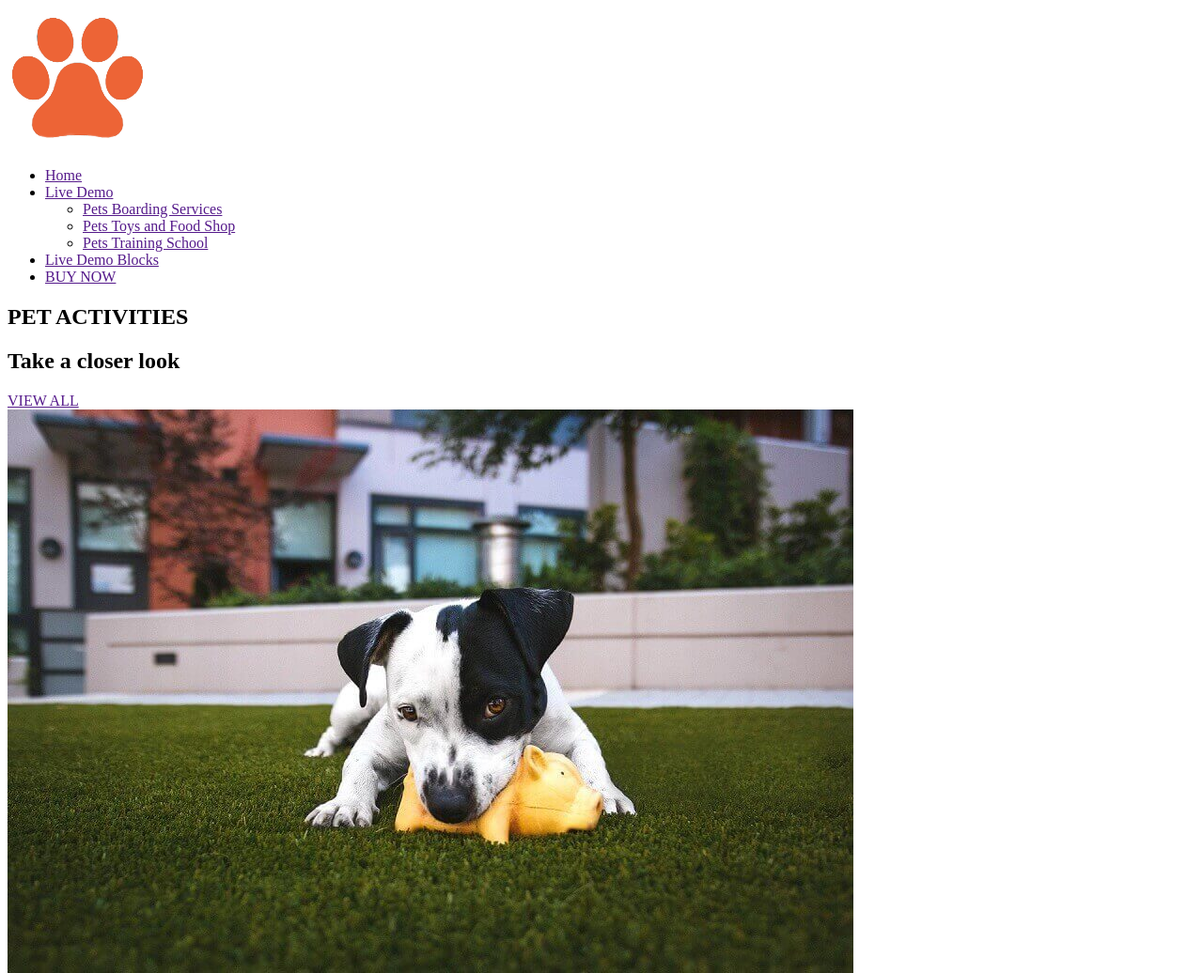
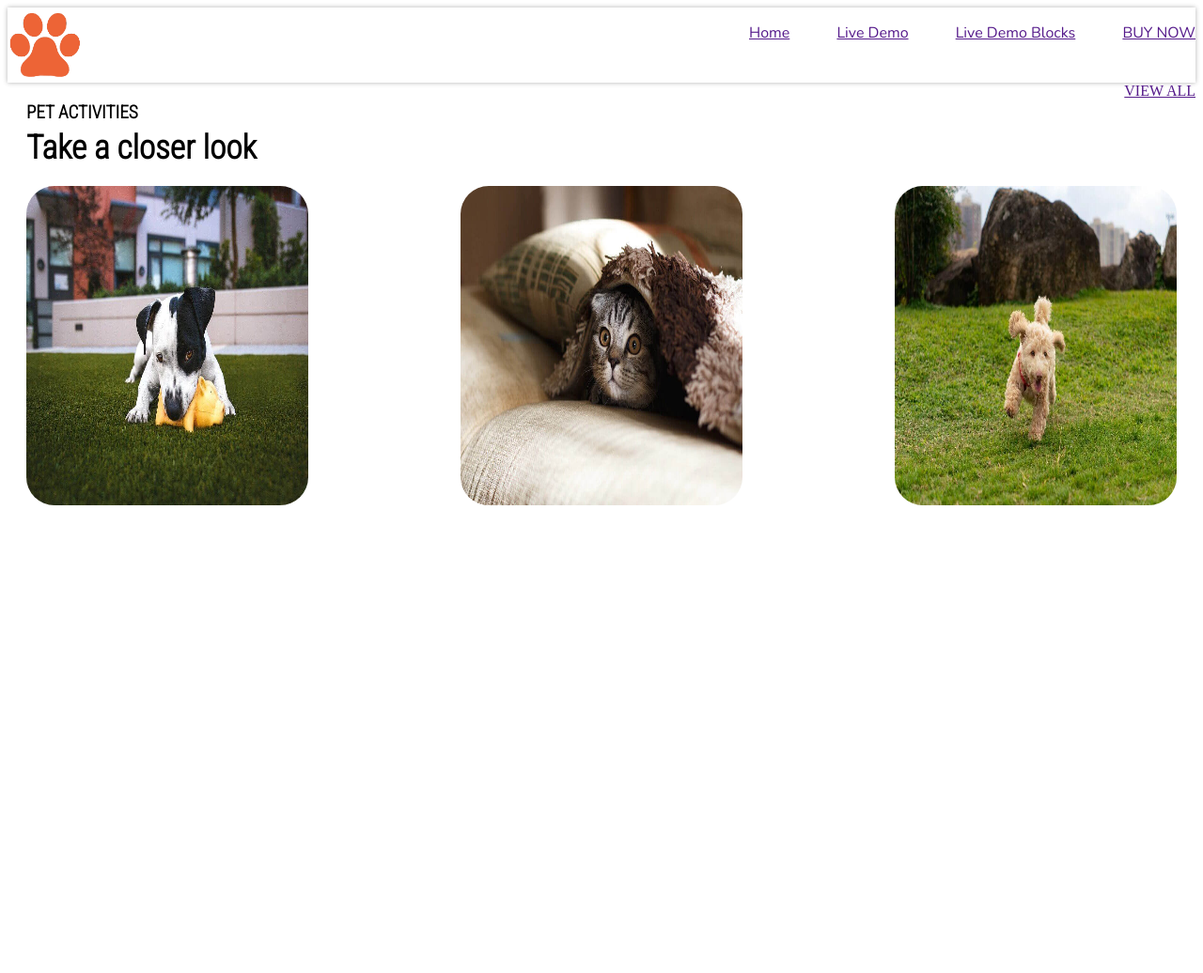
Before and after one commit to MarinaNaM/202205-W01CH03_Marina-Navarrete, a plain HTML site: page index.html in a window 1280 px wide. Shown: the top 1036 px of the page at 94% size. After the commit the page ends 800 px from the top, so only its background shows below. Drawn offline with nearby package versions, Linux system fonts and the light colour scheme.

Commit message:
Add changes html and css

```diff
--- a/index.html
+++ b/index.html
@@ -18,7 +18,8 @@
                     </li>
                     <li class="menu__li">
                         <a class="menu__link" href="">Live Demo</a>
-                        <ul>
+
+                        <ul class="submenu__li">
                             <li class="sub-li">
                                 <a class="sub-li__link" href=""
                                     >Pets Boarding Services</a
@@ -46,8 +47,8 @@
             </nav>
             <section class="body">
                 <hgroup class="body__titles">
-                    <h1>PET ACTIVITIES</h1>
-                    <h2>Take a closer look</h2>
+                    <h1 class="first-title">PET ACTIVITIES</h1>
+                    <h2 class="second-title">Take a closer look</h2>
                 </hgroup>
                 <nav clas="body__bottom">
                     <a class="bottom" href="">VIEW ALL</a>
@@ -55,22 +56,26 @@
             </section>
             <section class="images">
                 <nav class="images__gallery">
-                    <div>
+                    <div class="all-images">
                         <img
-                            calss="image"
+                            calss="image__jpg"
                             src="01.jpg"
                             alt="perro jugando en el césped "
                         />
                     </div>
-                    <div>
+                    <div class="all-images">
                         <img
-                            class="image"
+                            class="image__jpg"
                             src="02.jpg"
                             alt="gato debajo de una manta"
                         />
                     </div>
-                    <div>
-                        <img class="image" src="03.jpg" alt="perro corriendo" />
+                    <div class="all-images">
+                        <img
+                            class="image__jpg"
+                            src="03.jpg"
+                            alt="perro corriendo"
+                        />
                     </div>
                 </nav>
             </section>
--- a/style.css
+++ b/style.css
@@ -0,0 +1,68 @@
+@import url("https://fonts.googleapis.com/css2?family=Nunito:wght@400;800&family=Roboto+Condensed:wght@300&display=swap");
+
+.navbar {
+    display: flex;
+    justify-content: space-between;
+    box-shadow: 0 0 5px 0 rgba(0, 0, 0, 0.31);
+}
+.navbar__logo {
+    width: 80px;
+}
+
+.menu {
+    width: 475px;
+    display: flex;
+    justify-content: space-between;
+}
+.menu__li {
+    font-family: "Nunito", sans-serif;
+    display: inline;
+}
+
+.submenu__li {
+    display: none;
+}
+
+.body {
+    display: flex;
+    justify-content: space-between;
+}
+
+.body__titles {
+    display: flex;
+    flex-direction: column;
+    justify-content: flex-start;
+    padding: 20px 20px;
+}
+
+.first-title {
+    font-family: "Roboto Condensed", sans-serif;
+    font-size: 120%;
+    font-weight: 700;
+    margin: 0 auto 5px 0;
+}
+
+.second-title {
+    font-family: "Roboto Condensed", sans-serif;
+    font-size: 220%;
+    font-weight: 900;
+    margin: 0 auto;
+}
+
+.body__bottom {
+    display: flex;
+}
+
+.images__gallery {
+    display: flex;
+    flex-direction: row;
+    justify-content: space-between;
+    align-items: center;
+    margin-left: 20px;
+    margin-right: 20px;
+}
+div > img {
+    width: 300px;
+    height: 340px;
+    border-radius: 30px;
+}
```
